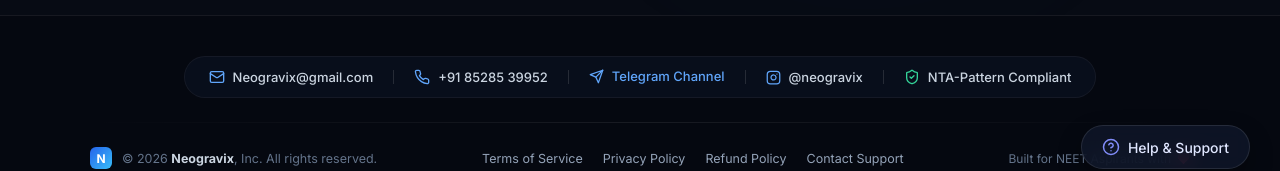
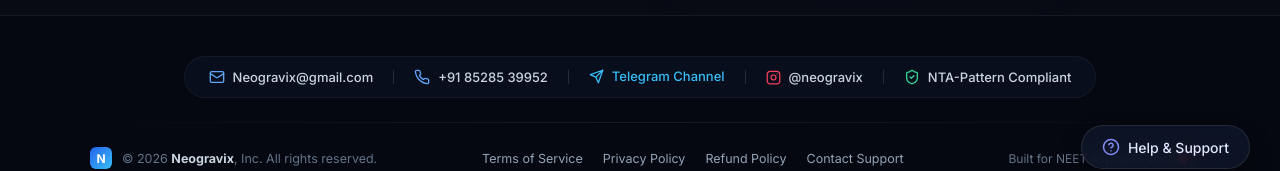
Before and after one commit to Divyansh-srivas/neet-test-app, a React (Vite) app: page / in a window 1280 px wide. In both pictures the pointer is over the link "Telegram Channel". Shown: the part 2842-3013 px from the top of the page. Built offline with nearby package versions, Linux system fonts and the light colour scheme; no server answers.

Commit message:
Update social icon colors in footer

```diff
--- a/src/components/footer.css
+++ b/src/components/footer.css
@@ -147,6 +147,22 @@
   transform: translateY(-1px);
 }
 
+/* Telegram Specific Accent */
+.telegram-icon {
+  color: #38bdf8;
+}
+.social-link-telegram:hover {
+  color: #38bdf8 !important;
+}
+
+/* Instagram Specific Accent */
+.instagram-icon {
+  color: #f43f5e;
+}
+.social-link-instagram:hover {
+  color: #f43f5e !important;
+}
+
 /* Responsive adjustments */
 @media (max-width: 768px) {
   .footer-contact-bar {
```
